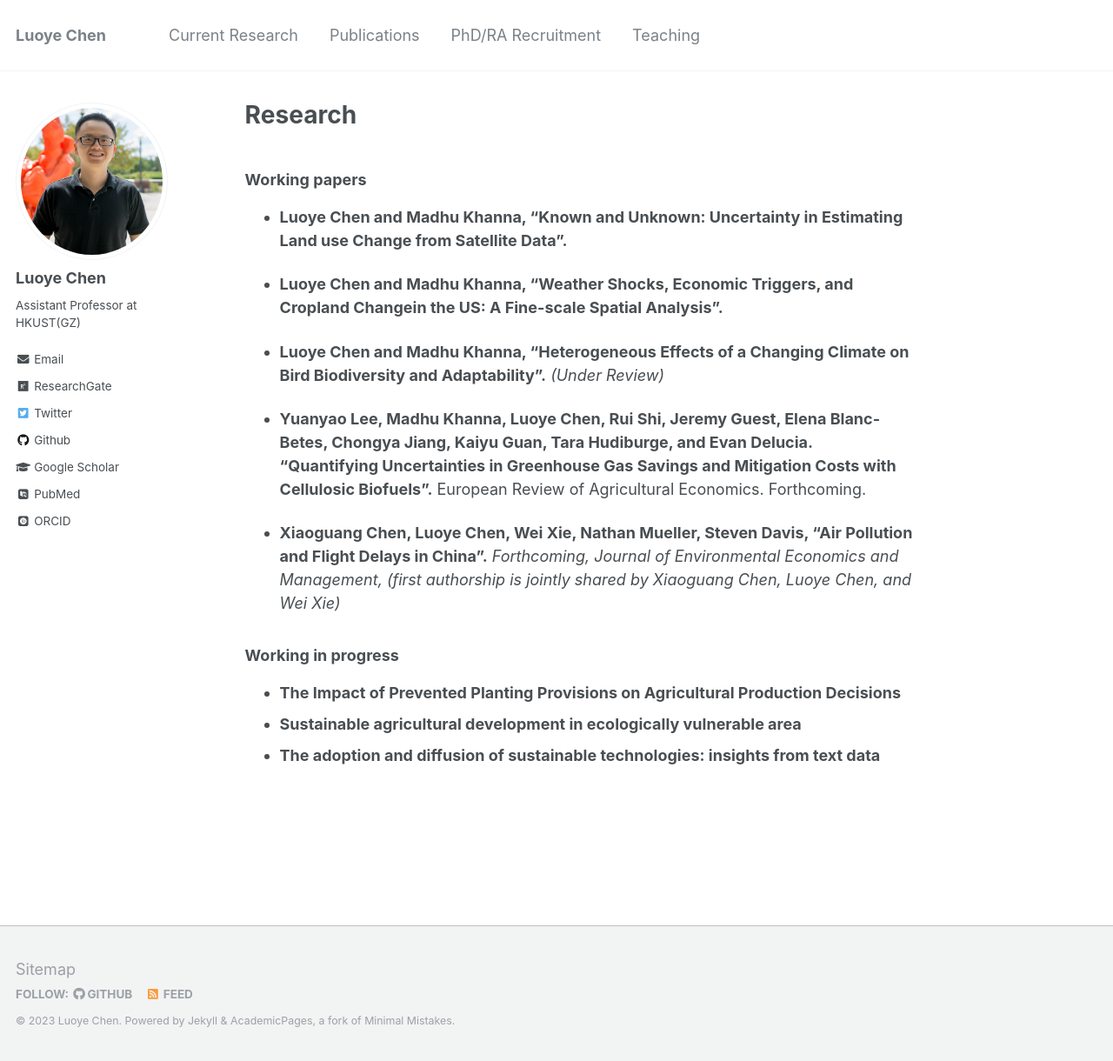
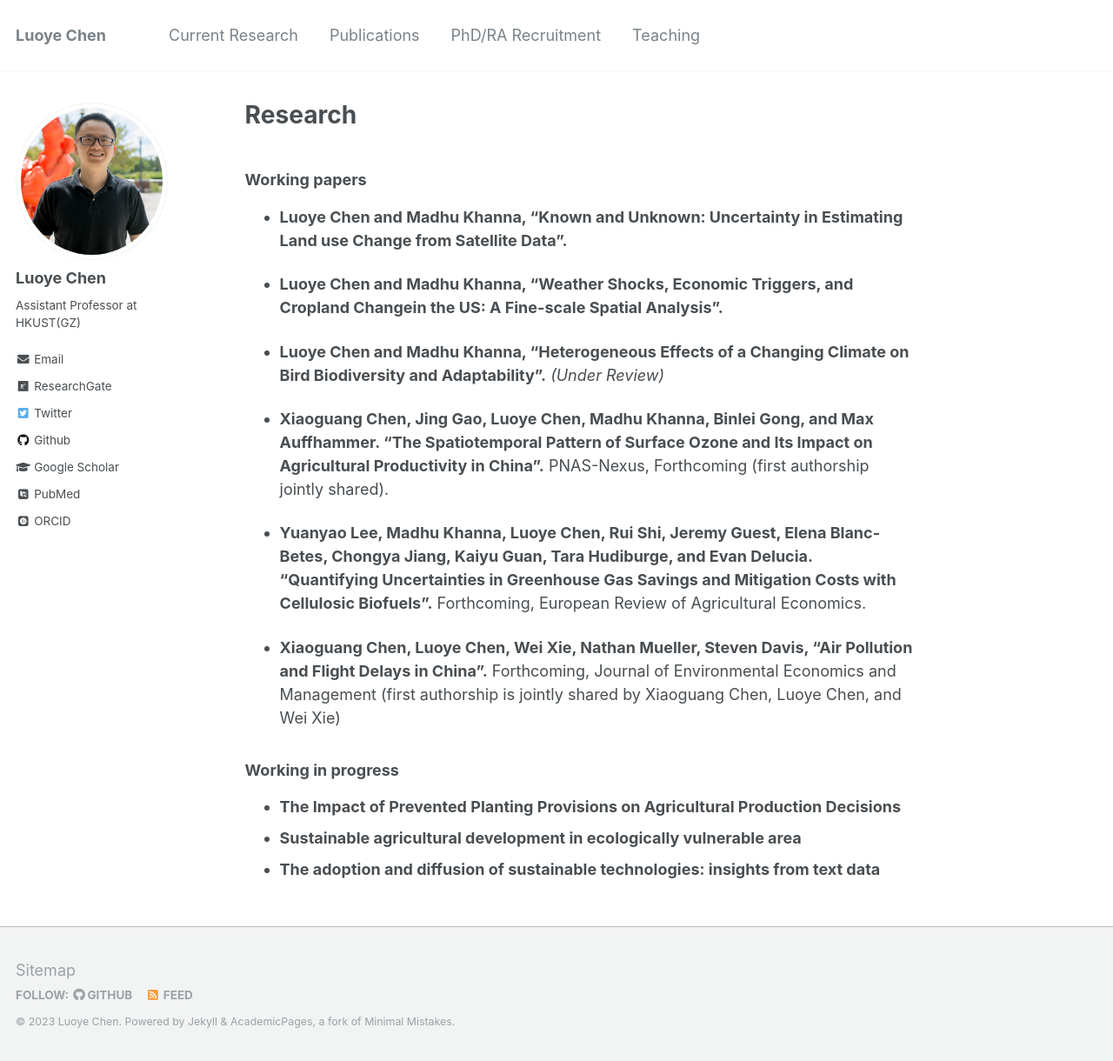
Before and after one commit to luoyec/luoyec.github.io, a Jekyll site: the page built from _pages/workingpaper.md, in a window 1280 px wide and 1220 px high. Shown: the whole window at 87% size. Built offline with Jekyll 4.4.1, drawn with Linux system fonts in a browser that asks for light colours; some web fonts are replaced.

Commit message:
Update workingpaper.md

```diff
--- a/_pages/workingpaper.md
+++ b/_pages/workingpaper.md
@@ -16,9 +16,11 @@ redirect_from:
 
 - **Luoye Chen and Madhu Khanna, “Heterogeneous Effects of a Changing Climate on Bird Biodiversity and Adaptability”.** *(Under Review)*
 
-- **Yuanyao Lee, Madhu Khanna, Luoye Chen, Rui Shi, Jeremy Guest, Elena Blanc-Betes, Chongya Jiang, Kaiyu Guan, Tara Hudiburge, and Evan Delucia. "Quantifying Uncertainties in Greenhouse Gas Savings and Mitigation Costs with Cellulosic Biofuels".** European Review of Agricultural Economics. Forthcoming.
+- **Xiaoguang Chen, Jing Gao, Luoye Chen, Madhu Khanna, Binlei Gong, and Max Auffhammer. "The Spatiotemporal Pattern of Surface Ozone and Its Impact on Agricultural Productivity in China".** PNAS-Nexus, Forthcoming (first authorship jointly shared).
 
-- **Xiaoguang Chen, Luoye Chen, Wei Xie, Nathan Mueller, Steven Davis, “Air Pollution and Flight Delays in China".** *Forthcoming, Journal of Environmental Economics and Management, (first authorship is jointly shared by Xiaoguang Chen, Luoye Chen, and Wei Xie)*
+- **Yuanyao Lee, Madhu Khanna, Luoye Chen, Rui Shi, Jeremy Guest, Elena Blanc-Betes, Chongya Jiang, Kaiyu Guan, Tara Hudiburge, and Evan Delucia. "Quantifying Uncertainties in Greenhouse Gas Savings and Mitigation Costs with Cellulosic Biofuels".** Forthcoming, European Review of Agricultural Economics.
+
+- **Xiaoguang Chen, Luoye Chen, Wei Xie, Nathan Mueller, Steven Davis, “Air Pollution and Flight Delays in China".** Forthcoming, Journal of Environmental Economics and Management (first authorship is jointly shared by Xiaoguang Chen, Luoye Chen, and Wei Xie)
 
 ### Working in progress
 - **The Impact of Prevented Planting Provisions on Agricultural Production Decisions**
```
